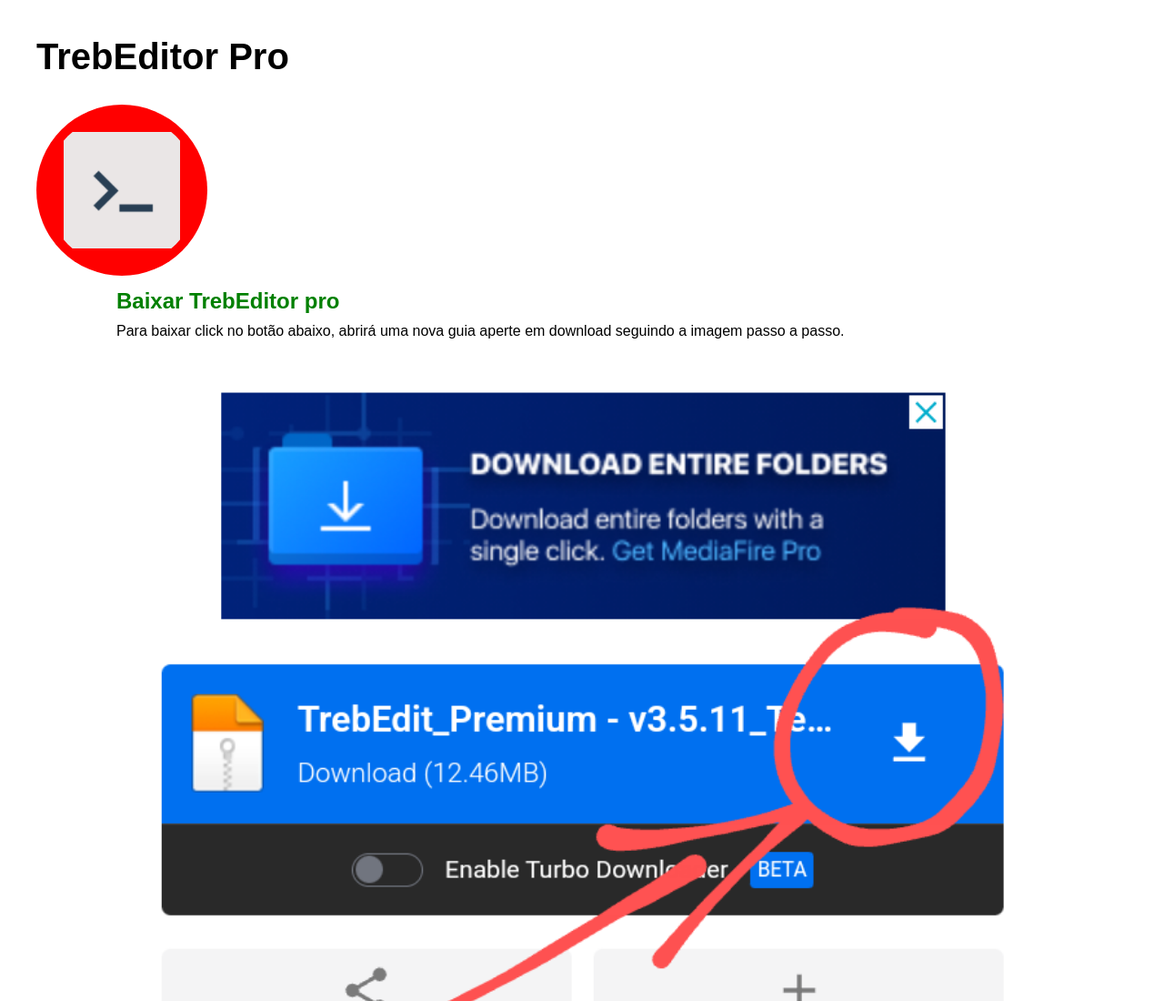
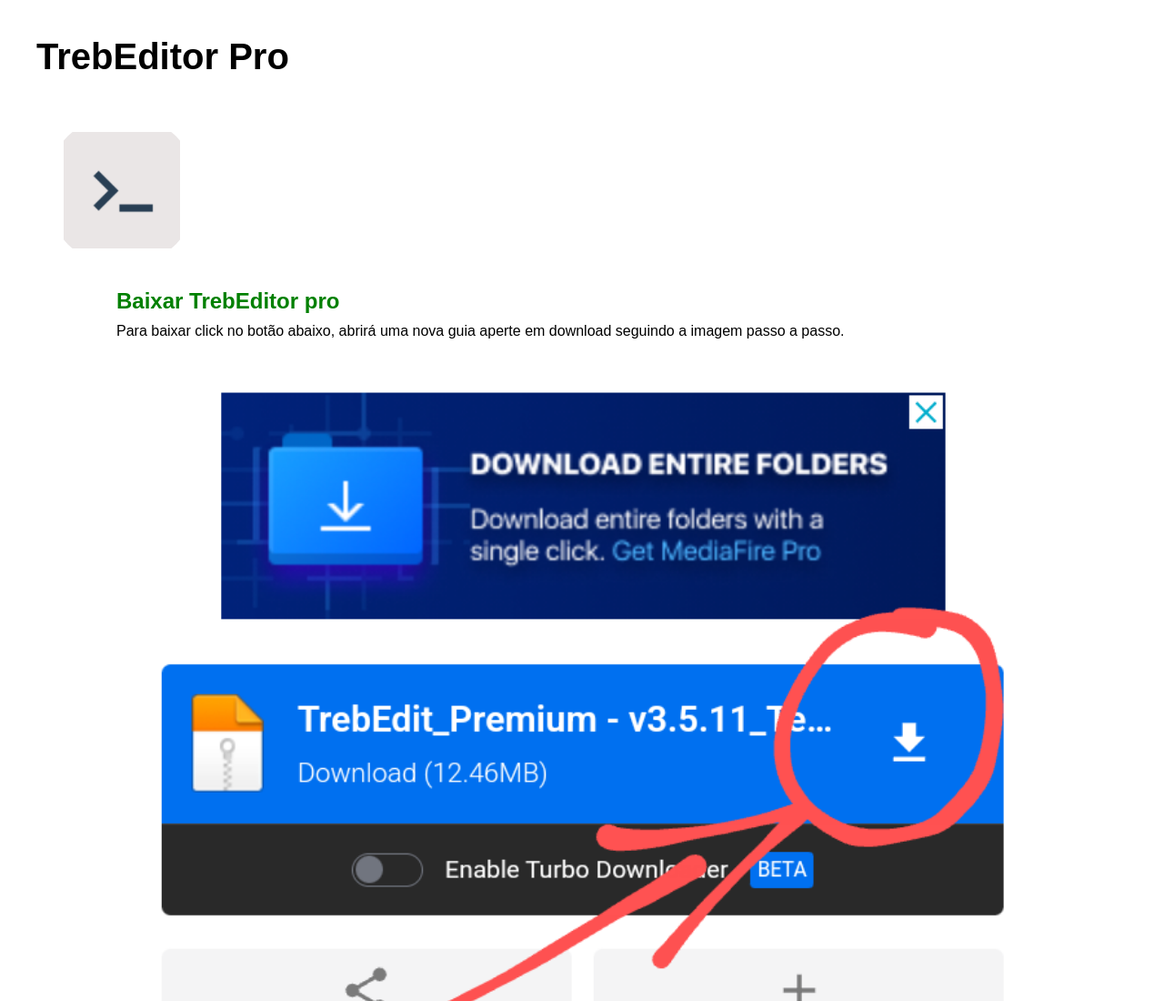
Before and after one commit to nemcodespace/BaixarApkTrebEditor, a plain HTML site: page index.html in a window 1280 px wide. Shown: the top 1100 px of the page at 91% size. Drawn offline with Linux system fonts and the light colour scheme.

Commit message:
update index.html

```diff
--- a/index.html
+++ b/index.html
@@ -27,7 +27,7 @@
     .logo img {
       margin-left: 30px;
       border-radius: 50%;
-      background: red;
+      background: gree;
       padding: 10px;
     }
     main {
```
